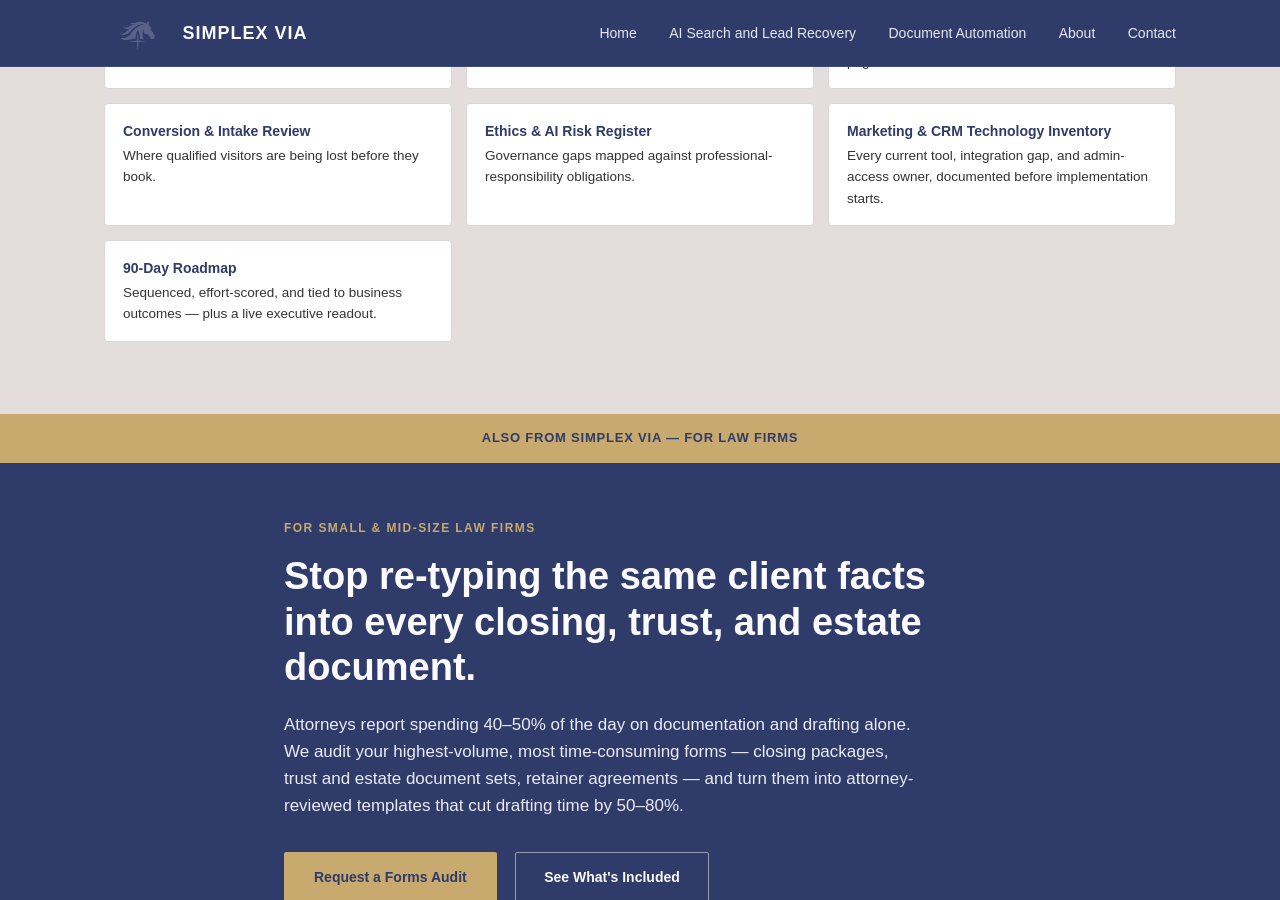
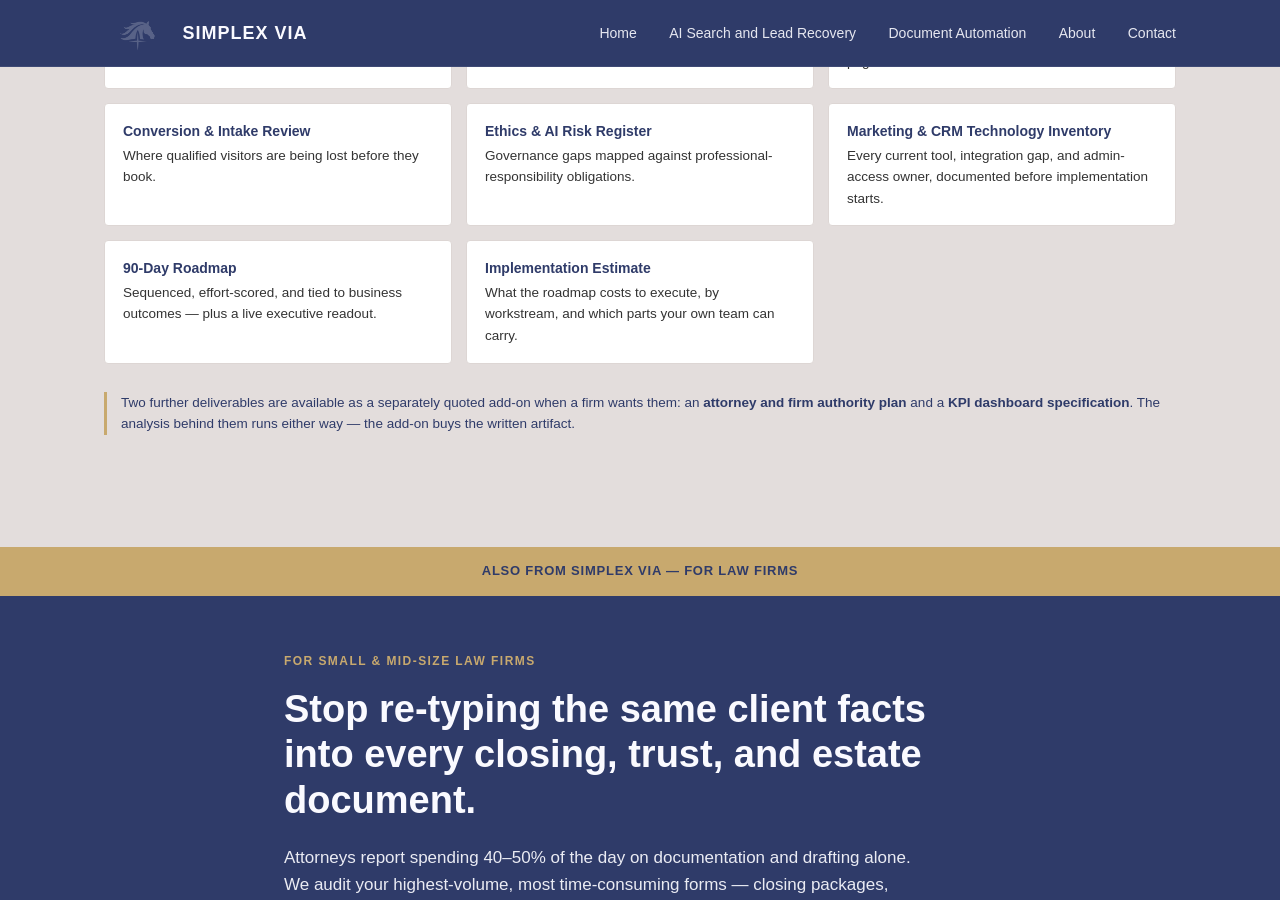
Before and after one commit to simplexvia/cs-website, a Jekyll site: the page docs/ai-search-lead-recovery.html, which Jekyll copies as it is, in a window 1280 px wide and 900 px high, scrolled down 6491 px. Built offline with Jekyll 4.4.1, drawn with Linux system fonts in a browser that asks for light colours.

Commit message:
updated with two add ons for the offering

```diff
--- a/docs/ai-search-lead-recovery.html
+++ b/docs/ai-search-lead-recovery.html
@@ -734,7 +734,9 @@
       <div class="del-item"><strong>Ethics &amp; AI Risk Register</strong>Governance gaps mapped against professional-responsibility obligations.</div>
       <div class="del-item"><strong>Marketing &amp; CRM Technology Inventory</strong>Every current tool, integration gap, and admin-access owner, documented before implementation starts.</div>
       <div class="del-item"><strong>90-Day Roadmap</strong>Sequenced, effort-scored, and tied to business outcomes — plus a live executive readout.</div>
+      <div class="del-item"><strong>Implementation Estimate</strong>What the roadmap costs to execute, by workstream, and which parts your own team can carry.</div>
     </div>
+    <p class="cmp-note" style="margin-top:28px;">Two further deliverables are available as a separately quoted add-on when a firm wants them: an <strong>attorney and firm authority plan</strong> and a <strong>KPI dashboard specification</strong>. The analysis behind them runs either way &mdash; the add-on buys the written artifact.</p>
   </div>
 </section>
 
```
